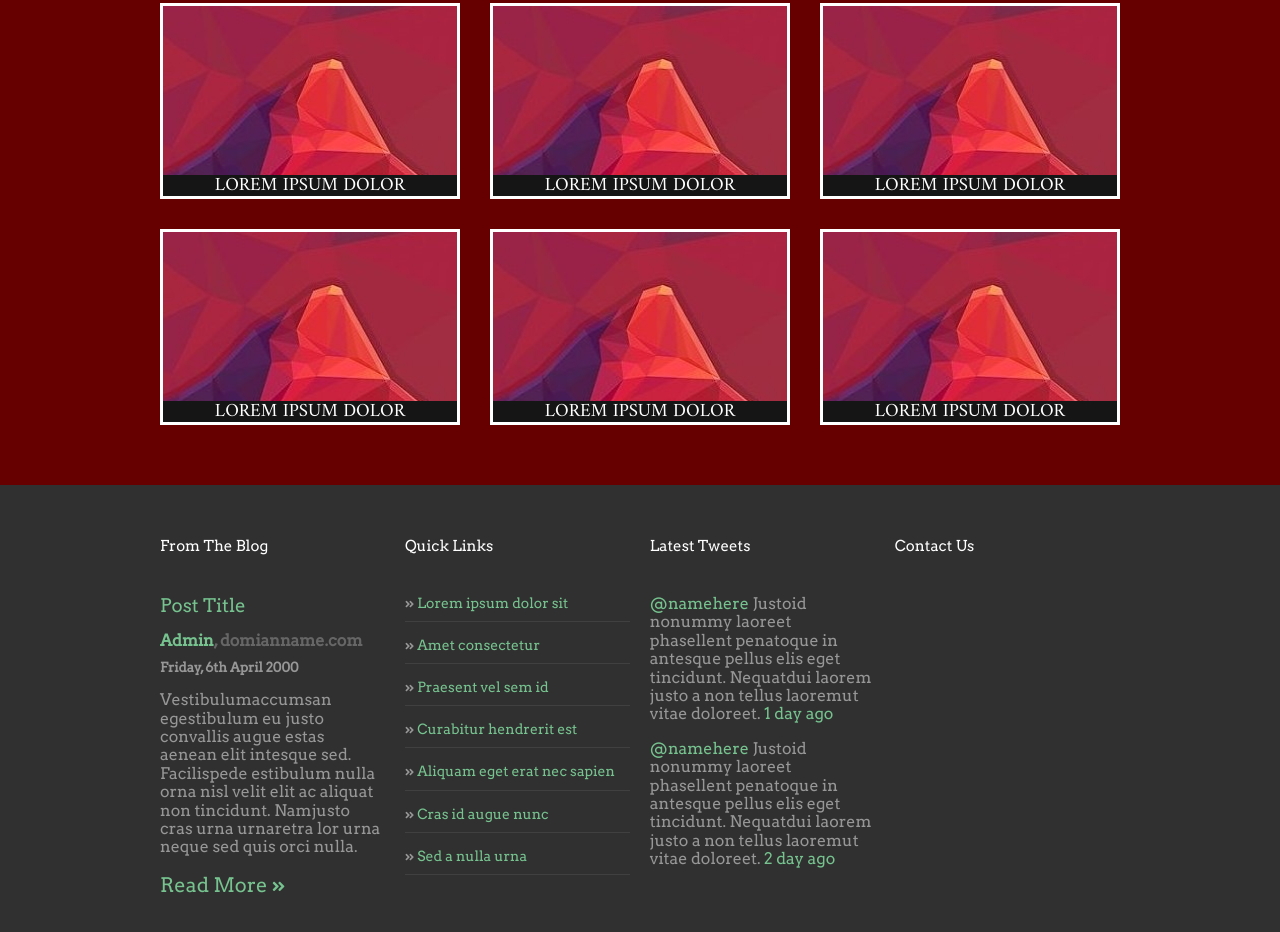
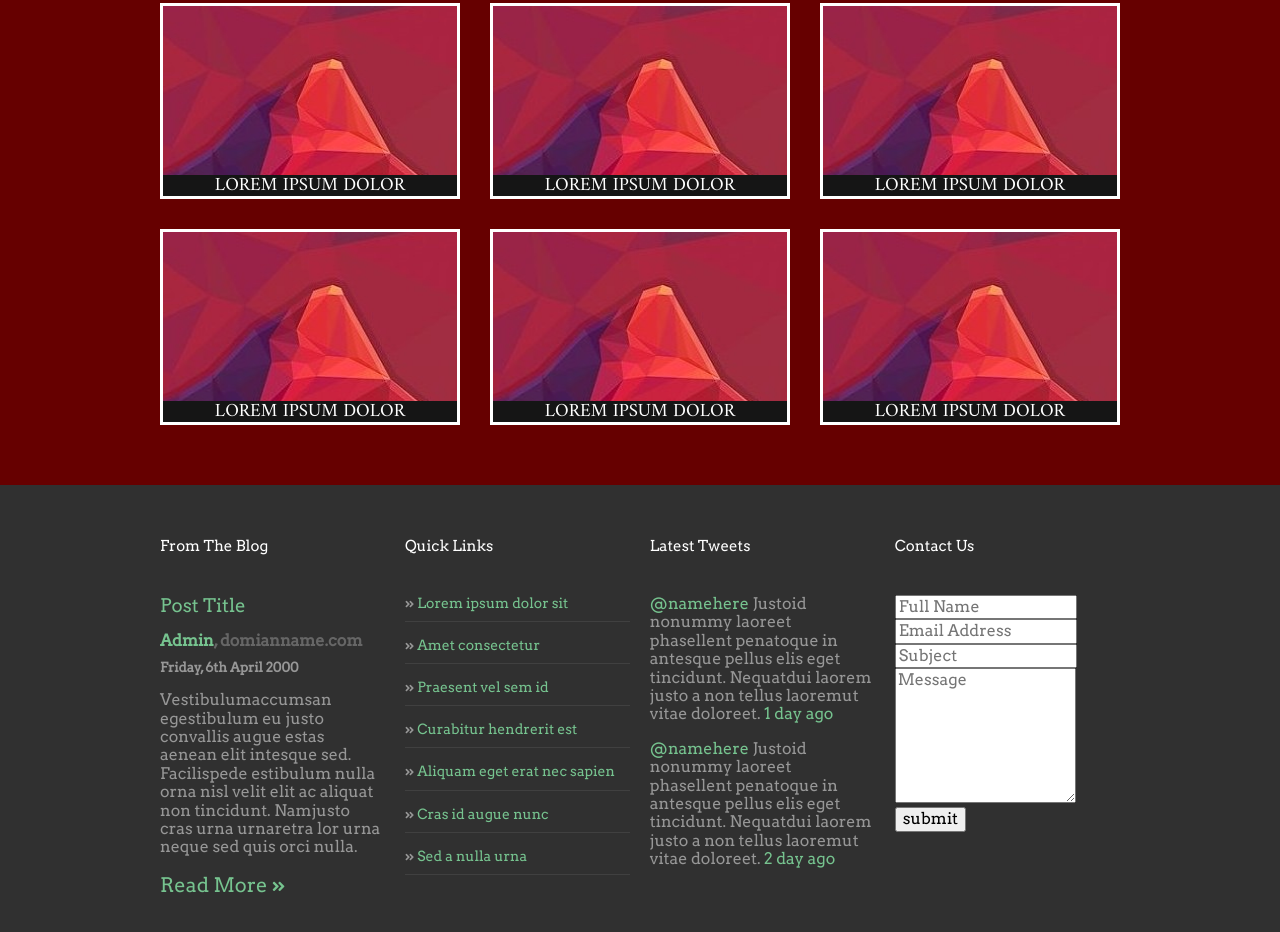
Before and after one commit to medhatfawzy/The-Modernist, a plain HTML site: page index.html in a window 1280 px wide. Shown: the part 1129-2061 px from the top of the page. Drawn offline with Linux system fonts and the light colour scheme.

Commit message:
Update index.html

```diff
--- a/index.html
+++ b/index.html
@@ -154,7 +154,13 @@
             </div>
             <div class="contact">
                 <h2>Contact Us</h2>
-
+                <form class="form">
+                    <input type="text" placeholder="Full Name" name="name" id="">
+                    <input type="text" placeholder="Email Address" name="email" id="">
+                    <input type="text" placeholder="Subject" name="subject" id="">
+                    <textarea name="message"  placeholder="Message" id="" rows="7"></textarea>
+                    <input type="submit" value="submit">
+                </form>
             </div>
         </div>
     </footer>
```
